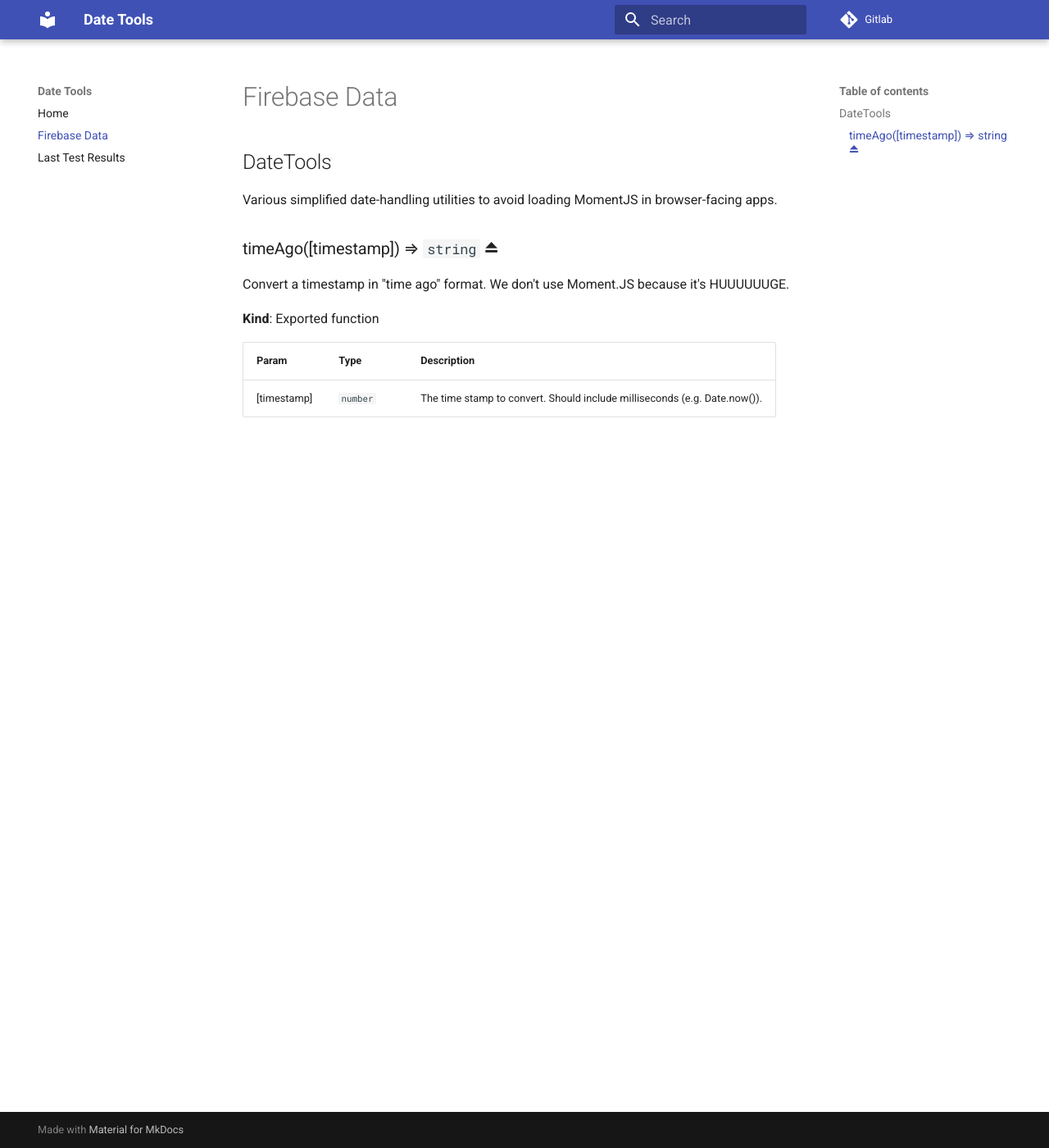
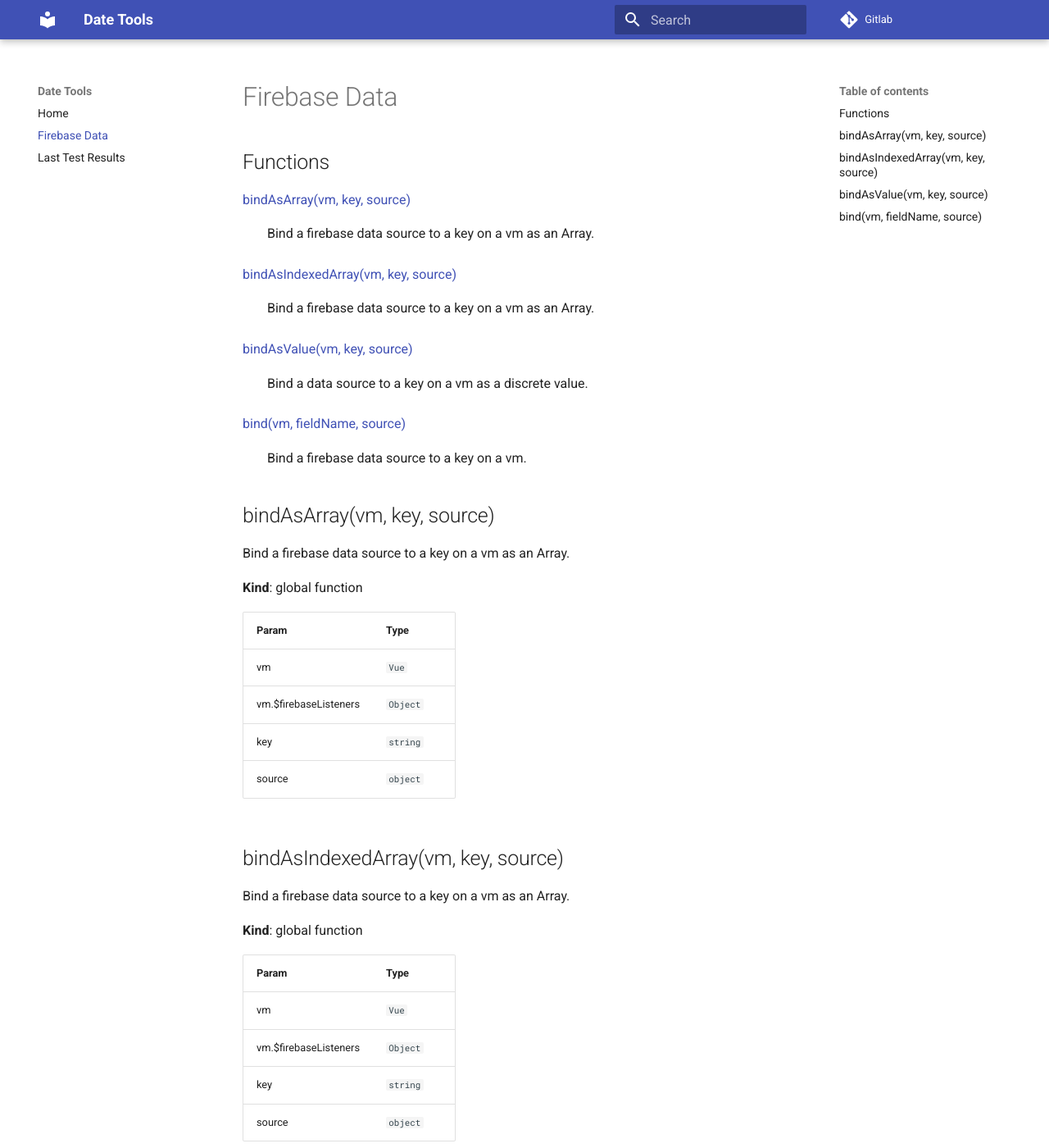
Before and after one commit to crrobinson14/vue-rethinkdb, an MkDocs documentation site: the page built from docs/firebasedata.md, in a window 1280 px wide and 1400 px high. Shown: the whole window at 82% size. Built offline with MkDocs 1.6.1 and Material for MkDocs 9.7.7, drawn with Linux system fonts in a browser that asks for light colours; comment, search, counter and statistics services are not loaded; old or Windows-style settings are respelled for this version of MkDocs; some of the changed text lies outside the part shown.

```diff
--- a/docs/firebasedata.md
+++ b/docs/firebasedata.md
@@ -1,15 +1,71 @@
-<a name="module_DateTools"></a>
+## Functions
 
-## DateTools
-Various simplified date-handling utilities to avoid loading MomentJS in browser-facing apps.
+<dl>
+<dt><a href="#bindAsArray">bindAsArray(vm, key, source)</a></dt>
+<dd><p>Bind a firebase data source to a key on a vm as an Array.</p>
+</dd>
+<dt><a href="#bindAsIndexedArray">bindAsIndexedArray(vm, key, source)</a></dt>
+<dd><p>Bind a firebase data source to a key on a vm as an Array.</p>
+</dd>
+<dt><a href="#bindAsValue">bindAsValue(vm, key, source)</a></dt>
+<dd><p>Bind a data source to a key on a vm as a discrete value.</p>
+</dd>
+<dt><a href="#bind">bind(vm, fieldName, source)</a></dt>
+<dd><p>Bind a firebase data source to a key on a vm.</p>
+</dd>
+</dl>
 
-<a name="exp_module_DateTools--timeAgo"></a>
+<a name="bindAsArray"></a>
 
-### timeAgo([timestamp]) ⇒ <code>string</code> ⏏
-Convert a timestamp in "time ago" format. We don't use Moment.JS because it's HUUUUUUGE.
+## bindAsArray(vm, key, source)
+Bind a firebase data source to a key on a vm as an Array.
 
-**Kind**: Exported function
+**Kind**: global function
 
-| Param | Type | Description |
-| --- | --- | --- |
-| [timestamp] | <code>number</code> | The time stamp to convert. Should include milliseconds (e.g. Date.now()). |
+| Param | Type |
+| --- | --- |
+| vm | <code>Vue</code> |
+| vm.$firebaseListeners | <code>Object</code> |
+| key | <code>string</code> |
+| source | <code>object</code> |
+
+<a name="bindAsIndexedArray"></a>
+
+## bindAsIndexedArray(vm, key, source)
+Bind a firebase data source to a key on a vm as an Array.
+
+**Kind**: global function
+
+| Param | Type |
+| --- | --- |
+| vm | <code>Vue</code> |
+| vm.$firebaseListeners | <code>Object</code> |
+| key | <code>string</code> |
+| source | <code>object</code> |
+
+<a name="bindAsValue"></a>
+
+## bindAsValue(vm, key, source)
+Bind a data source to a key on a vm as a discrete value.
+
+**Kind**: global function
+
+| Param | Type |
+| --- | --- |
+| vm | <code>Vue</code> |
+| vm.$firebaseSources | <code>Object</code> |
+| key | <code>string</code> |
+| source | <code>Object</code> |
+
+<a name="bind"></a>
+
+## bind(vm, fieldName, source)
+Bind a firebase data source to a key on a vm.
+
+**Kind**: global function
+
+| Param | Type |
+| --- | --- |
+| vm | <code>Vue</code> |
+| fieldName | <code>string</code> |
+| source | <code>object</code> |
--- a/jsdoc2md.json
+++ /dev/null
@@ -1,3 +0,0 @@
-{
-    "plugins": [ ]
-}
```
Also changed, not shown: docs/index.md (+14 -20 lines), docs/test.md (+1 -1 lines), package.json (+14 -4 lines), 4 other files.
